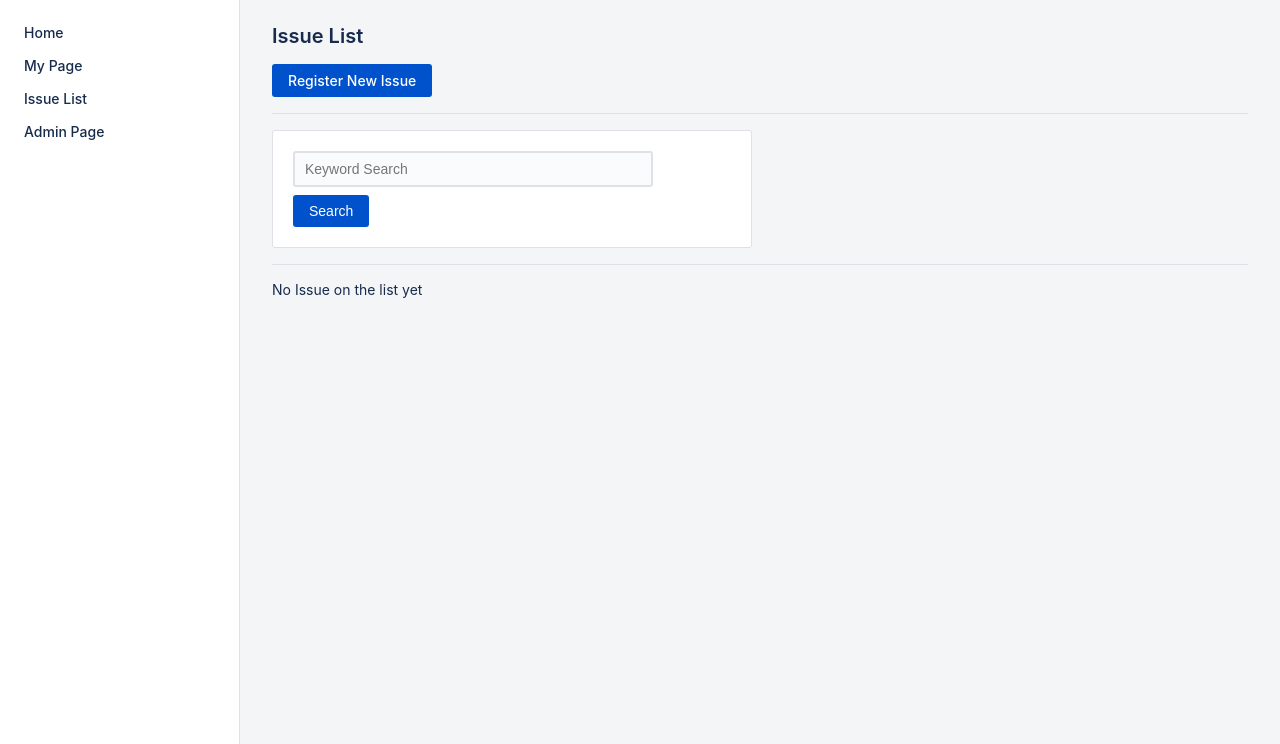
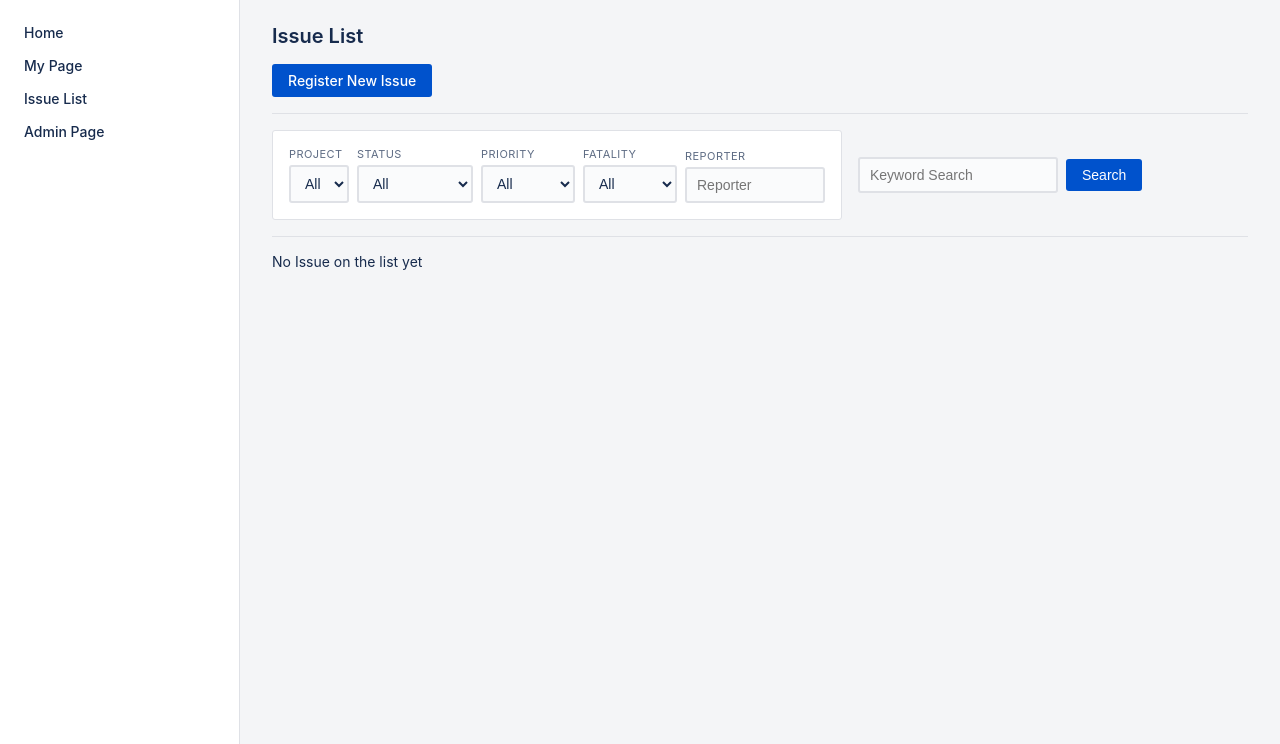
Before and after one commit to LOVEFRIEDCHICKEN/Issue_Tracker, a Flask app: page /api/issues/list in a window 1280 px wide. Shown: the part 56-800 px from the top of the page. Run offline with Flask 3, Linux system fonts and the light colour scheme; the visitor is signed in with stand-in values (Sample User, id 1); data that the repository does not hold is empty.

Commit message:
feat: Advanced issue search filter
- Added project, status, priority, fatality dropbox in issue search filter
- Added reporter search box in issue search filter

```diff
--- a/controllers/issue_controller.py
+++ b/controllers/issue_controller.py
@@ -50,7 +50,8 @@ def create_issue():
 def issue_list_page():
     """For HTML Issue List Page Render"""
     issues = service.get_all_issues()
-    return render_template('issues.html', issues = issues)
+    projects = project_service.get_all_projects()
+    return render_template('issues.html', issues = issues, projects = projects)
 
 
 @issue_bp.route('/<int:issue_id>', methods = ['GET']) # connect and get from api/issues
@@ -110,11 +111,15 @@ def update_issue(issue_id:int):
 def search_issue():
     """search issues by keyword"""
     keyword = request.args.get('q', '')
-    if not keyword:
-        return redirect(url_for('issue.issue_list_page'))
+    project = request.args.get('project', '')
+    status = request.args.get('status', '')
+    priority = request.args.get('priority', '')
+    fatality = request.args.get('fatality', '')
+    reporter = request.args.get('reporter', '')
 
-    results = service.search_issue(keyword)
-    return render_template('issues.html', issues = results)
+    projects = project_service.get_all_projects()
+    results = service.search_issue(keyword, project, status, priority, fatality, reporter)
+    return render_template('issues.html', issues = results, projects = projects)
 
 
 @issue_bp.route('/<int:issue_id>', methods = ['POST']) #connect and delete from api/issues
--- a/services/issue_service.py
+++ b/services/issue_service.py
@@ -85,17 +85,49 @@ class IssueService:
         return result > 0
 
 
-    def search_issue(self, keyword: str) -> List[dict]:
-        """search issue by keyword
-        can be more than result
-        """
-        sql = """
+    def search_issue(self, keyword: str ='', project: str='', status:str = '', priority:str='', fatality:str='', reporter:str='') -> List[dict]:
+        """search issue"""
+        conditions = []
+        params = []
+
+        # keyword condition
+        if keyword:
+            conditions.append("""(issue_title LIKE %s OR issue_description LIKE %s)""")
+            kw = f"%{keyword}%"
+            params.extend([kw, kw])
+
+        # filter condition
+        if project:
+            conditions.append("project = %s")
+            params.append(project)
+
+        if status:
+            conditions.append("issue_status = %s")
+            params.append(status)
+
+        if priority:
+            conditions.append("priority = %s")
+            params.append(priority)
+
+        if fatality:
+            conditions.append("fatality = %s")
+            params.append(fatality)
+
+        if reporter:
+            conditions.append("reporter = %s")
+            params.append(reporter)
+
+        where_clause = "WHERE " + " AND ".join(conditions) if conditions else ""
+
+        sql = f"""
         SELECT id, project, issue_title, issue_description, priority, fatality, version, issue_status, log_date, update_date, reporter
         FROM issue_list
-        WHERE issue_title LIKE %s OR issue_description LIKE %s OR priority LIKE %s or fatality LIKE %s or issue_status LIKE %s OR reporter LIKE %s
+        {where_clause}
+        ORDER BY FIELD(priority, 'high', 'medium', 'low'), id
         """
-        params = (f"%{keyword}%",) * 6  # 6 cases above, check 6 times
         results = self.db_manager.execute_query(sql, params, fetch=True)
+        if not results:
+            return []
         return [self.row_to_dict(row) for row in results]
         # same as for row in results
 
--- a/static/style.css
+++ b/static/style.css
@@ -298,8 +298,16 @@ tbody td a:visited{
 
 /* CARD (mypage, login etc) */
 .main-content > .user-info,
-.main-content > form,
 .main-content > details {
+    background-color: #FFFFFF;
+    border: 1px solid #DFE1E6;
+    border-radius: 3px;
+    padding: 20px;
+    margin-bottom: 16px;
+    max-width: 480px;
+}
+
+.form-card{
     background-color: #FFFFFF;
     border: 1px solid #DFE1E6;
     border-radius: 3px;
@@ -421,3 +429,64 @@ td select {
 td button {
     flex-shrink: 0;
 }
+
+/* search bar: filter(L) + keyword(R) placing */
+.search-bar {
+    display: flex;
+    align-items:center;
+    justify=content: space-between;
+    gap: 16px;
+    flex-wrap: nowrap;
+    margin-bottom: 16px;
+    background-color: transparent;
+    border: none;
+    padding: 0;
+    max-width: none;
+}
+
+.search-filters {
+    display: flex;
+    align-items: flex-end;
+    gap: 8px;
+    background-color: #FFFFFF;
+    border: 1px solid #DFE1E6;
+    border-radius: 3px;
+    padding: 16px;
+}
+
+.search-filters select {
+    width: auto;
+    max-width: 160px;
+    margin-bottom: 0;
+}
+
+.search-keyword {
+    display: flex;
+    align-items: center;
+    gap: 8px;
+}
+
+.search-keyword input[type="text"] {
+    width: auto;
+    max-width: 200px;
+    margin-bottom: 0;
+}
+
+.filter-group {
+    display: flex;
+    flex-direction: column;
+    gap: 4px;
+}
+
+.filter-label {
+    font-size: 11px;
+    font-weight= 600;
+    color: #5E6C84;
+    text-transform: uppercase;
+    letter-spacing: 0.04em;
+}
+
+.search-form {
+    max-width: 100%
+
+}
--- a/templates/issues.html
+++ b/templates/issues.html
@@ -8,9 +8,71 @@
 <hr>
 
 <!-- Search form -->
-<form method="GET" action="{{ url_for('issue.search_issue') }}">
-    <input type="text" name="q" placeholder="Keyword Search">
-    <button type="submit">Search</button>
+<form method="GET" action="{{ url_for('issue.search_issue') }}" class = "search-bar search-form">
+    <div class = "search-filters">
+        <!-- Project Dropbox -->
+        <div class="filter-group">
+            <span class="filter-label">Project</span>
+            <select name = "project">
+                <option value="">All</option>
+                {% for project in projects %}
+                <option value = "{{ project.name }}"
+                    {% if request.args.get('project') == project.name %}selected{% endif %}>
+                    {{ project.name }}
+                </option>
+                {% endfor %}
+            </select>
+        </div>
+
+        <!-- Status Dropbox -->
+        <div class = 'filter-group'>
+            <span class="filter-label">Status</span>
+            <select name="status">
+                <option value="">All</option>
+                <option value="open" {% if request.args.get('status') == 'open' %}selected{% endif %}>Open</option>
+                <option value="in_progress" {% if request.args.get('status') == 'in_progress' %}selected{% endif %}>In Progress</option>
+                <option value="not_issue" {% if request.args.get('status') == 'not_issue' %}selected{% endif %}>Not Issue</option>
+                <option value="hold" {% if request.args.get('status') == 'hold' %}selected{% endif %}>Hold</option>
+                <option value="closed" {% if request.args.get('status') == 'closed' %}selected{% endif %}>Closed</option>
+            </select>
+        </div>
+
+        <!-- Priority Dropbox -->
+        <div class="filter-group">
+            <span class="filter-label">Priority</span>
+            <select name="priority">
+                <option value="">All</option>
+                <option value="high" {% if request.args.get('priority') == 'high' %}selected{% endif %}>High</option>
+                <option value="medium" {% if request.args.get('priority') == 'medium' %}selected{% endif %}>Medium</option>
+                <option value="low" {% if request.args.get('priority') == 'low' %}selected{% endif %}>Low</option>
+            </select>
+        </div>
+
+        <!-- Fatality Dropbox -->
+        <div class="filter-group">
+            <span class="filter-label">Fatality</span>
+            <select name="fatality">
+                <option value="">All</option>
+                <option value="high" {% if request.args.get('fatality') == 'high' %}selected{% endif %}>High</option>
+                <option value="medium" {% if request.args.get('fatality') == 'medium' %}selected{% endif %}>Medium</option>
+                <option value="low" {% if request.args.get('fatality') == 'low' %}selected{% endif %}>Low</option>
+            </select>
+        </div>
+
+        <!-- Reporter -->
+        <div class = "filter-group">
+            <span class="filter-label">Reporter</span>
+            <input type="text" name="reporter" placeholder="Reporter" value="{{ request.args.get('reporter','') }}"
+            style="width: auto; max-width: 140px; margin-bottom: 0;">
+        </div>
+    </div>
+
+
+    <div class = "search-keyword">
+        <input type="text" name="q" placeholder="Keyword Search"
+               value="{{ request.args.get('q','') }}">
+        <button type="submit">Search</button>
+    </div>
 </form>
 
 <hr>
--- a/templates/login.html
+++ b/templates/login.html
@@ -1,7 +1,7 @@
 {% extends "base.html" %}
 {% block content %}
 <h2>Login</h2>
-<form method="POST">
+<form method="POST" class="form-card">
 <input type="text" name="email" placeholder="EMAIL" required>
 <input type="password" name="password" placeholder="PASSWORD" required>
 <button type="submit">Login</button>
--- a/templates/mypage.html
+++ b/templates/mypage.html
@@ -11,21 +11,21 @@
 
 <!-- Change Nickname -->
 <h3>Change Nickname</h3>
-<form method="POST" action="{{ url_for('auth.mypage') }}">
+<form method="POST" action="{{ url_for('auth.mypage') }}" class="form-card">
   <input type="hidden" name="action" value="change_nickname">
   <input type="text" name="nickname" placeholder="New Nickname" required>
   <button type="submit">Change Nickname</button>
 </form>
 
 <h3>Change Password</h3>
-<form method="POST" action="{{ url_for('auth.mypage') }}">
+<form method="POST" action="{{ url_for('auth.mypage') }}" class="form-card">
   <input type="hidden" name="action" value="change_password">
   <input type="password" id = "current_password" name="current_password" placeholder="Current Password" required>
   <input type="password" id = "new_password" name="new_password" placeholder="New Password" required>
   <button type="submit">Change Password</button>
   <!-- Add id for JS -->
   <label>
-    <input type="checkbox" onclick="togglePasswordVisibility()"> Show Password
+    <input type="checkbox" onclick="togglePasswordVisibility()">Show Password
   </label>
 
   <script>
--- a/templates/register.html
+++ b/templates/register.html
@@ -1,7 +1,7 @@
 {% extends "base.html" %}
 {% block content %}
 <h2>Register</h2>
-<form method = "POST">
+<form method = "POST" class="form-card">
     <input type = "text" name = "username" placeholder="Name" required>
     <input type = "text" name = "nickname" placeholder="NICKNAME" required>
     <input type = "text" name = "email" placeholder="EMAIL" required>
```
